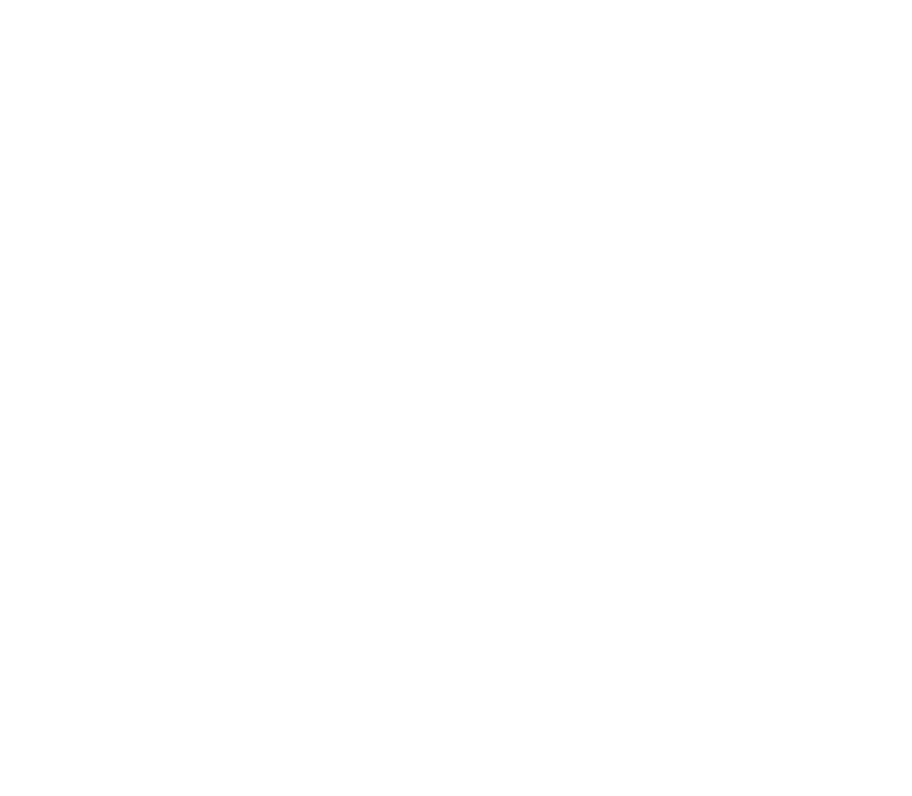
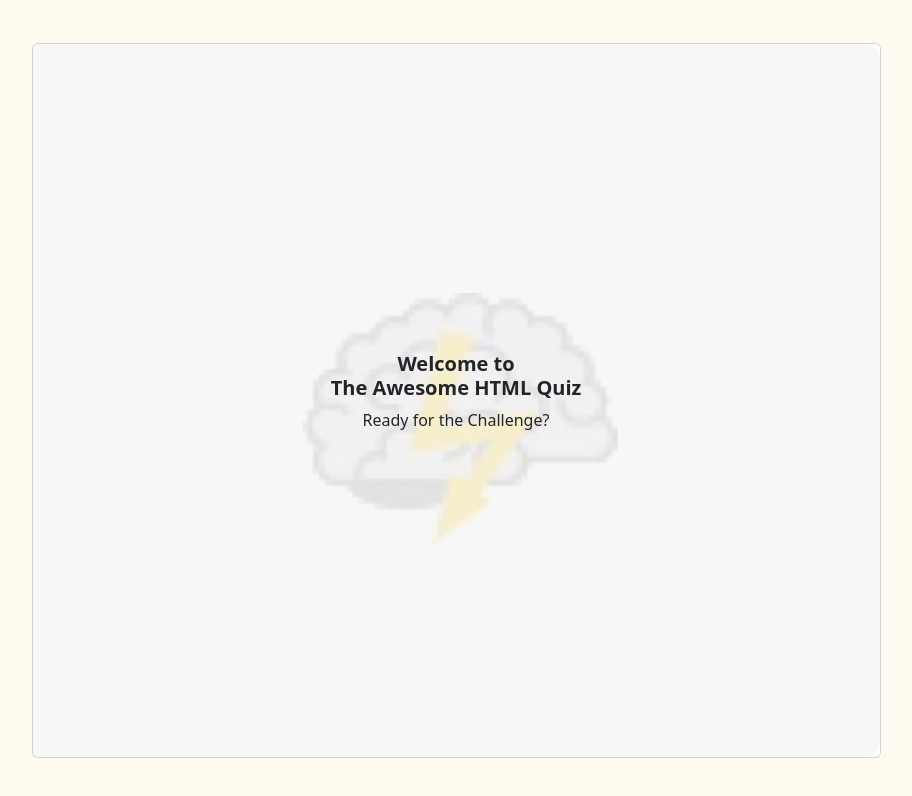
Before and after one commit to Herteux94/Quizzapp-1.0, a website: page index.html in a window 1280 px wide. Shown: the whole page, without its empty margins (184-1096 px from the left). Drawn offline with nearby package versions, Linux system fonts and the light colour scheme.

Commit message:
in progress welcome page

```diff
--- a/index.html
+++ b/index.html
@@ -5,14 +5,27 @@
     <meta charset="UTF-8">
     <meta http-equiv="X-UA-Compatible" content="IE=edge">
     <meta name="Quizapp" content="width=device-width, initial-scale=1.0">
-    <title>Lieferando</title>
+    <title>Quizapp</title>
     <link rel="stylesheet" href="style.css" />
     <script src="script.js"></script>
     <link rel="icon" href="#" type="image/x-icon">
+    <link rel="stylesheet" href="node_modules/bootstrap/dist/css/bootstrap.min.css">
 </head>
 
 <body>
 
+    <div class="welcome-card-gap flex-direction-center">
+        <div class="card text-bg">
+            <img src="./img/brainbg.jpg" class="card-img" alt="...">
+            <div class="card-img-overlay flex-direction-center">
+                <h5 class="card-title flex-direction-center">
+                    <b class="flex-direction-center-text">Welcome to<br>
+                        The Awesome HTML Quiz</b></h5>
+                <p class="card-text">Ready for the Challenge?</p>
+                <p class="card-text"><small></small></p>
+            </div>
+        </div>
+    </div>
+
 </body>
-
 </html>
--- /dev/null
+++ b/package.json
@@ -0,0 +1,5 @@
+{
+  "dependencies": {
+    "bootstrap": "^5.3.2"
+  }
+}
--- a/style.css
+++ b/style.css
@@ -0,0 +1,43 @@
+/* PT Sans */
+
+@font-face {
+    font-family: 'PT Sans Regular';
+    src: url('./font/PT\ Sans\ Regular.ttf');
+    font-weight: normal;
+    font-style: normal;
+}
+
+
+@font-face {
+    font-family: 'PT Sans Bold';
+    src: url('./font/PT\ Sans\ Bold.ttf');
+    font-weight: normal;
+    font-style: normal;
+}
+
+
+.welcome-card-gap{
+    height: 100vh;
+    margin: 0px;
+    padding: 0px;
+    flex: 0.8;
+    background-color: RGB(254, 250, 239);
+}
+
+
+.flex-direction-center{
+    display: flex;
+    justify-content: center;
+    align-items: center;
+    flex-direction: column;
+}
+
+
+.flex-direction-center-text{
+    text-align: center;
+}
+
+
+.pt-sans-bold{
+    font-family:;
+}
```
Also changed, not shown: font/PT Sans Bold.ttf (added), font/PT Sans Regular.ttf (added), 1 other file.
